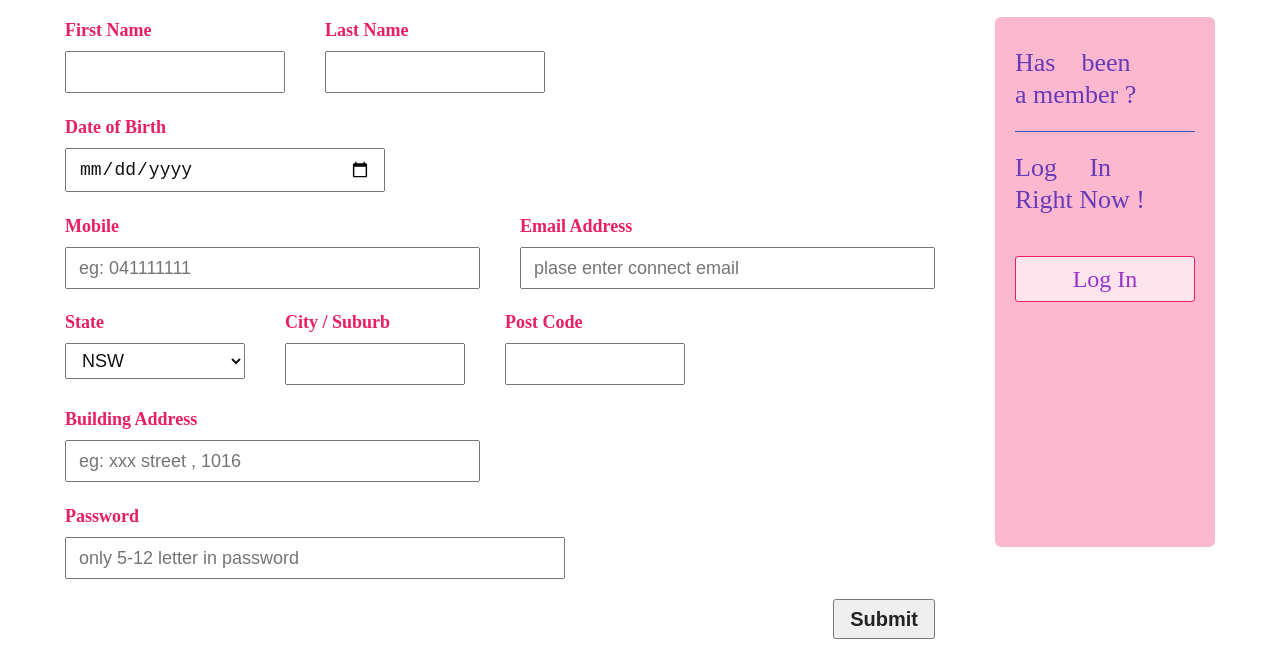
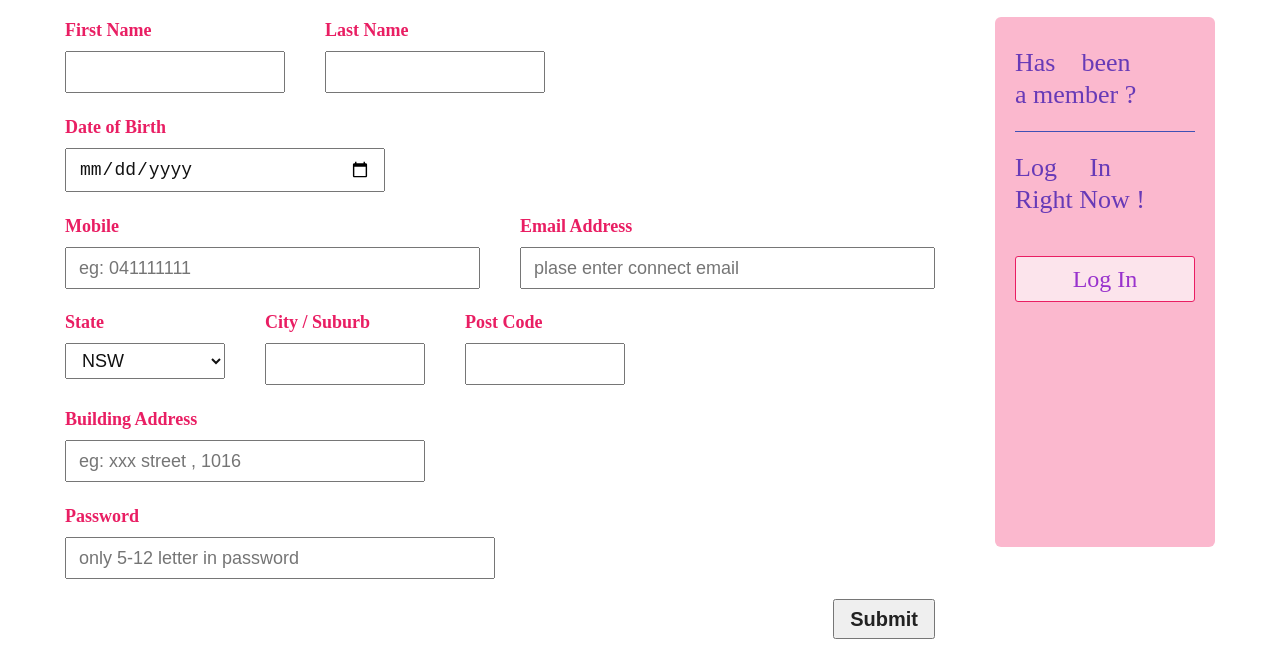
Before and after one commit to xzha9389/A5web-proposal, a plain HTML site: page signUp.html in a window 1280 px wide. Shown: the part 153-812 px from the top of the page. Drawn offline with Linux system fonts and the light colour scheme.

Commit message:
change sign up page width

```diff
--- a/css/signUp.css
+++ b/css/signUp.css
@@ -80,7 +80,4 @@
   .input{
     width: 100% !important;
   }
-  .form{
-    width: 100% !important;
-  }
 }
--- a/signUp.html
+++ b/signUp.html
@@ -65,30 +65,30 @@
         <input type="text" placeholder="plase enter connect email">
       </div>
 
-      <div class="input" style="width: 220px;">
+      <div class="input" style="width: 200px;">
         <div>State</div>
         <select>
           <option value="NSW">NSW</option>
           <option value="ACT">ACT</option>
         </select>
       </div>
-      <div class="input" style="width: 220px;">
+      <div class="input" style="width: 200px;">
         <div>City / Suburb</div>
         <input type="text">
       </div>
-      <div class="input" style="width: 220px;">
+      <div class="input" style="width: 200px;">
         <div>Post Code</div>
         <input type="text">
       </div>
       <div style="width: 100%;height: 1px"></div>
 
-      <div class="input" style="width: 455px;">
+      <div class="input" style="width: 400px;">
         <div>Building Address</div>
         <input type="text" placeholder="eg: xxx street , 1016">
       </div>
       <div style="width: 100%;height: 1px"></div>
 
-      <div class="input" style="width: 540px;">
+      <div class="input" style="width: 470px;">
         <div>Password</div>
         <input type="text" placeholder="only 5-12 letter in password">
       </div>
```
